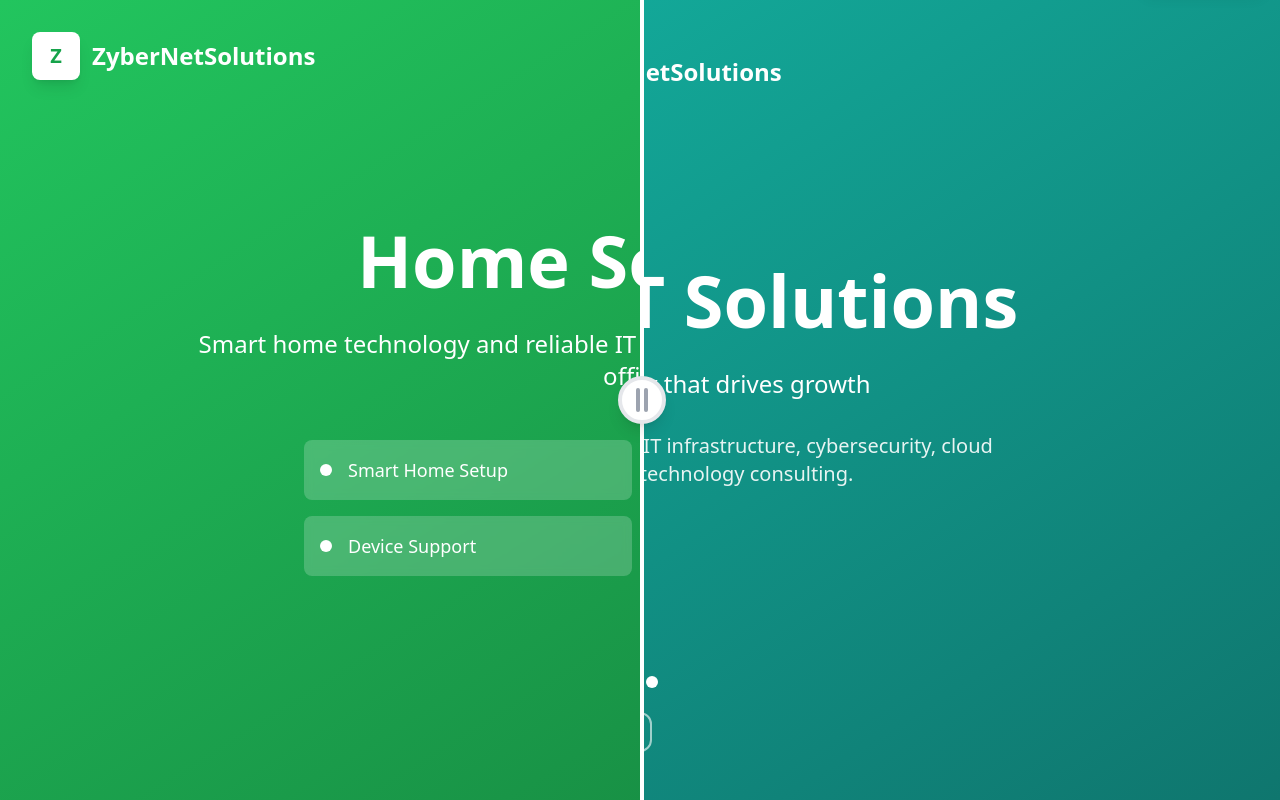
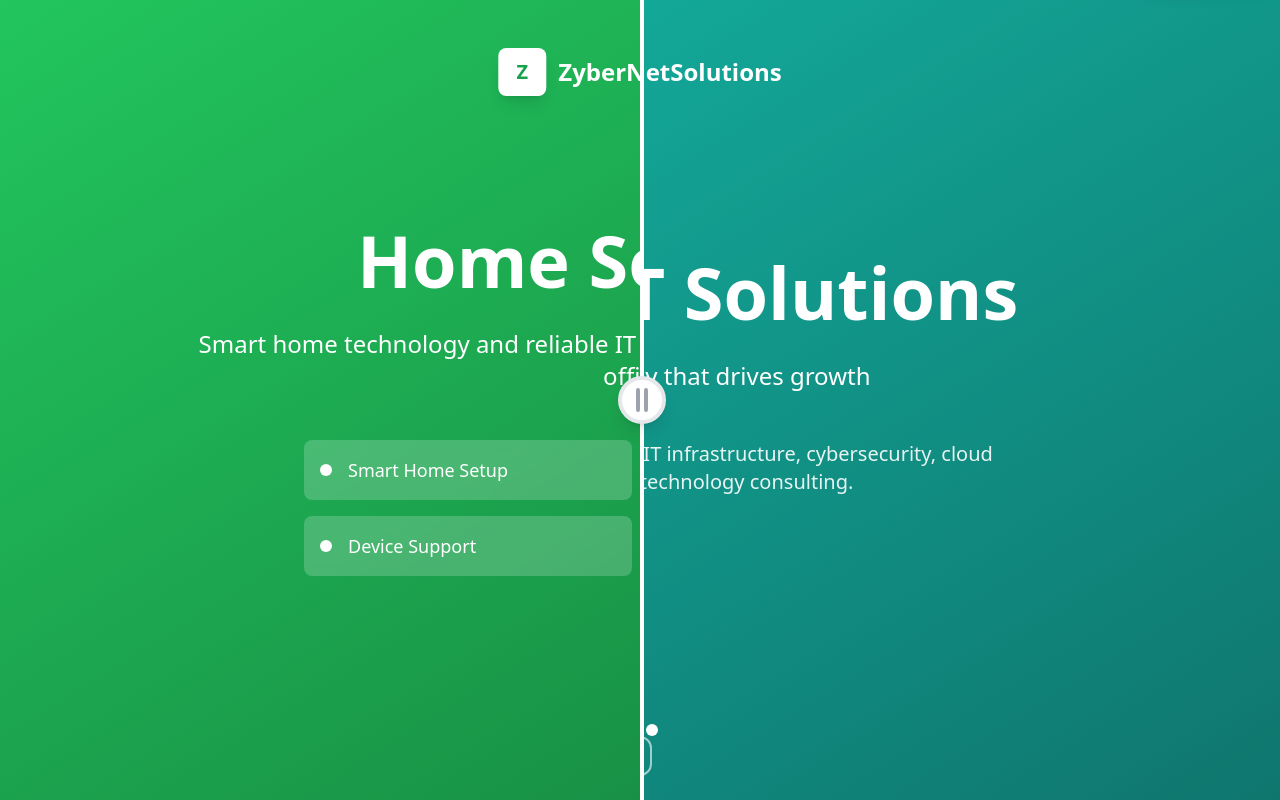
Before and after one commit to irontamoor/zyber-net-solutions-web-13, a React (Vite) app: page / in a window 1280 px wide. Shown: the top 800 px of the page. Built offline with nearby package versions, Linux system fonts and the light colour scheme; grey boxes are pictures that could not be loaded.

Commit message:
Center slider content
Center the content within the slider, including the title and logo, to ensure a seamless and aligned appearance when dragging.

```diff
--- a/src/components/BeforeAfterSlider.tsx
+++ b/src/components/BeforeAfterSlider.tsx
@@ -49,7 +49,7 @@ const BeforeAfterSlider = () => {
           <div className="absolute inset-0 flex items-center justify-center">
             <div className="text-center text-white max-w-5xl px-8">
               <h1 className="text-5xl md:text-7xl font-bold mb-8">Business IT Solutions</h1>
-              <p className="text-xl md:text-2xl mb-8 leading-relaxed">
+              <p className="text-xl md:text-2xl mb-12 leading-relaxed max-w-4xl mx-auto">
                 Enterprise technology that drives growth
               </p>
               <p className="text-lg md:text-xl mb-12 opacity-90 max-w-3xl mx-auto">
@@ -58,17 +58,17 @@ const BeforeAfterSlider = () => {
             </div>
           </div>
 
+          {/* Slide Indicators */}
+          <div className="absolute bottom-16 left-1/2 transform -translate-x-1/2 flex space-x-3">
+            <div className={`w-3 h-3 rounded-full transition-all duration-300 ${sliderPosition > 50 ? 'bg-white' : 'bg-white/40'}`}></div>
+            <div className={`w-3 h-3 rounded-full transition-all duration-300 ${sliderPosition <= 50 ? 'bg-white' : 'bg-white/40'}`}></div>
+          </div>
+
           {/* Mouse scroll indicator */}
-          <div className="absolute bottom-12 left-1/2 transform -translate-x-1/2">
+          <div className="absolute bottom-6 left-1/2 transform -translate-x-1/2">
             <div className="w-6 h-10 border-2 border-white/60 rounded-full flex justify-center">
               <div className="w-1 h-3 bg-white/60 rounded-full mt-2"></div>
             </div>
-          </div>
-
-          {/* Slide Indicators */}
-          <div className="absolute bottom-12 left-1/2 transform -translate-x-1/2 flex space-x-3 mb-16">
-            <div className={`w-3 h-3 rounded-full transition-all duration-300 ${sliderPosition > 50 ? 'bg-white' : 'bg-white/40'}`}></div>
-            <div className={`w-3 h-3 rounded-full transition-all duration-300 ${sliderPosition <= 50 ? 'bg-white' : 'bg-white/40'}`}></div>
           </div>
         </div>
 
@@ -79,8 +79,8 @@ const BeforeAfterSlider = () => {
             clipPath: `polygon(0 0, ${sliderPosition}% 0, ${sliderPosition}% 100%, 0 100%)`
           }}
         >
-          {/* Logo - Top Left */}
-          <div className="absolute top-8 left-8">
+          {/* Logo - Top Center (Same position as Business) */}
+          <div className="absolute top-12 left-1/2 transform -translate-x-1/2">
             <div className="flex items-center space-x-3">
               <div className="w-12 h-12 bg-white rounded-lg flex items-center justify-center shadow-lg">
                 <span className="text-green-600 font-bold text-xl">Z</span>
```
